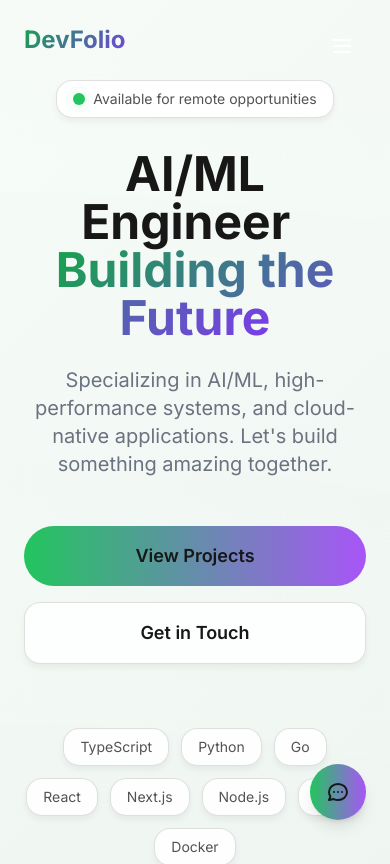
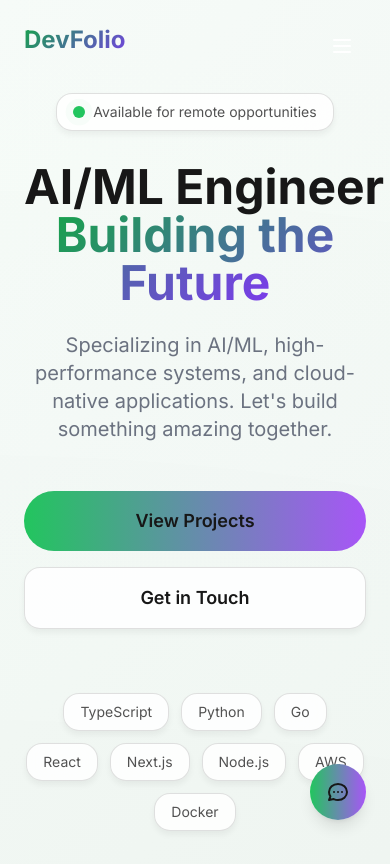
Before and after one commit to edycutjong/portfolio-full, a Next.js app in the folder apps/devfolio-web/: page / in a window 390 px wide. Shown: the top 864 px of the page. Built offline with nearby package versions, Linux system fonts and the light colour scheme.

Commit message:
Improve TypeWriter text alignment, add scroll-margin-top to sections, adjust chatbot button positioning, and update contact form label colors.

```diff
--- a/apps/devfolio-web/src/app/globals.css
+++ b/apps/devfolio-web/src/app/globals.css
@@ -106,6 +106,11 @@ html,
 body {
   max-width: 100vw;
   overflow-x: hidden;
+}
+
+/* Scroll margin for sticky header overlap fix */
+section {
+  scroll-margin-top: 80px;
 }
 
 body {
--- a/apps/devfolio-web/src/components/ChatBot.tsx
+++ b/apps/devfolio-web/src/components/ChatBot.tsx
@@ -81,7 +81,7 @@ export function ChatBot() {
             {/* Chat button */}
             <button
                 onClick={() => setIsOpen(!isOpen)}
-                className="fixed bottom-6 right-6 w-14 h-14 bg-gradient-to-r from-primary-500 to-accent-500 rounded-full flex items-center justify-center shadow-lg hover:scale-110 transition-transform z-50"
+                className="fixed bottom-6 right-6 md:bottom-6 w-14 h-14 bg-gradient-to-r from-primary-500 to-accent-500 rounded-full flex items-center justify-center shadow-lg hover:scale-110 transition-transform z-50"
                 aria-label="Open chat"
             >
                 {isOpen ? (
--- a/apps/devfolio-web/src/components/Contact.tsx
+++ b/apps/devfolio-web/src/components/Contact.tsx
@@ -130,7 +130,7 @@ export function Contact() {
                     <form onSubmit={handleSubmit} className="md:col-span-3 glass-card p-8">
                         <div className="grid md:grid-cols-2 gap-6 mb-6">
                             <div>
-                                <label className="block text-sm font-medium text-gray-300 mb-2">
+                                <label className="block text-sm font-medium text-gray-200 mb-2">
                                     Name
                                 </label>
                                 <input
@@ -148,7 +148,7 @@ export function Contact() {
                                 {errors.name && <p className="text-red-400 text-sm mt-1">{errors.name}</p>}
                             </div>
                             <div>
-                                <label className="block text-sm font-medium text-gray-300 mb-2">
+                                <label className="block text-sm font-medium text-gray-200 mb-2">
                                     Email
                                 </label>
                                 <input
@@ -168,7 +168,7 @@ export function Contact() {
                         </div>
 
                         <div className="mb-6">
-                            <label className="block text-sm font-medium text-gray-300 mb-2">
+                            <label className="block text-sm font-medium text-gray-200 mb-2">
                                 Subject
                             </label>
                             <input
@@ -187,7 +187,7 @@ export function Contact() {
                         </div>
 
                         <div className="mb-6">
-                            <label className="block text-sm font-medium text-gray-300 mb-2">
+                            <label className="block text-sm font-medium text-gray-200 mb-2">
                                 Message
                             </label>
                             <textarea
--- a/apps/devfolio-web/src/components/TypeWriter.tsx
+++ b/apps/devfolio-web/src/components/TypeWriter.tsx
@@ -56,8 +56,8 @@ export function TypeWriter({
     }, [displayText, isDeleting, isPaused, textIndex, texts, typingSpeed, deletingSpeed, pauseDuration])
 
     return (
-        <span className={className}>
-            {displayText}
+        <span className={`inline-flex items-baseline ${className}`}>
+            <span className="whitespace-nowrap">{displayText}</span>
             <span className="cursor-blink text-primary-500">|</span>
         </span>
     )
```
